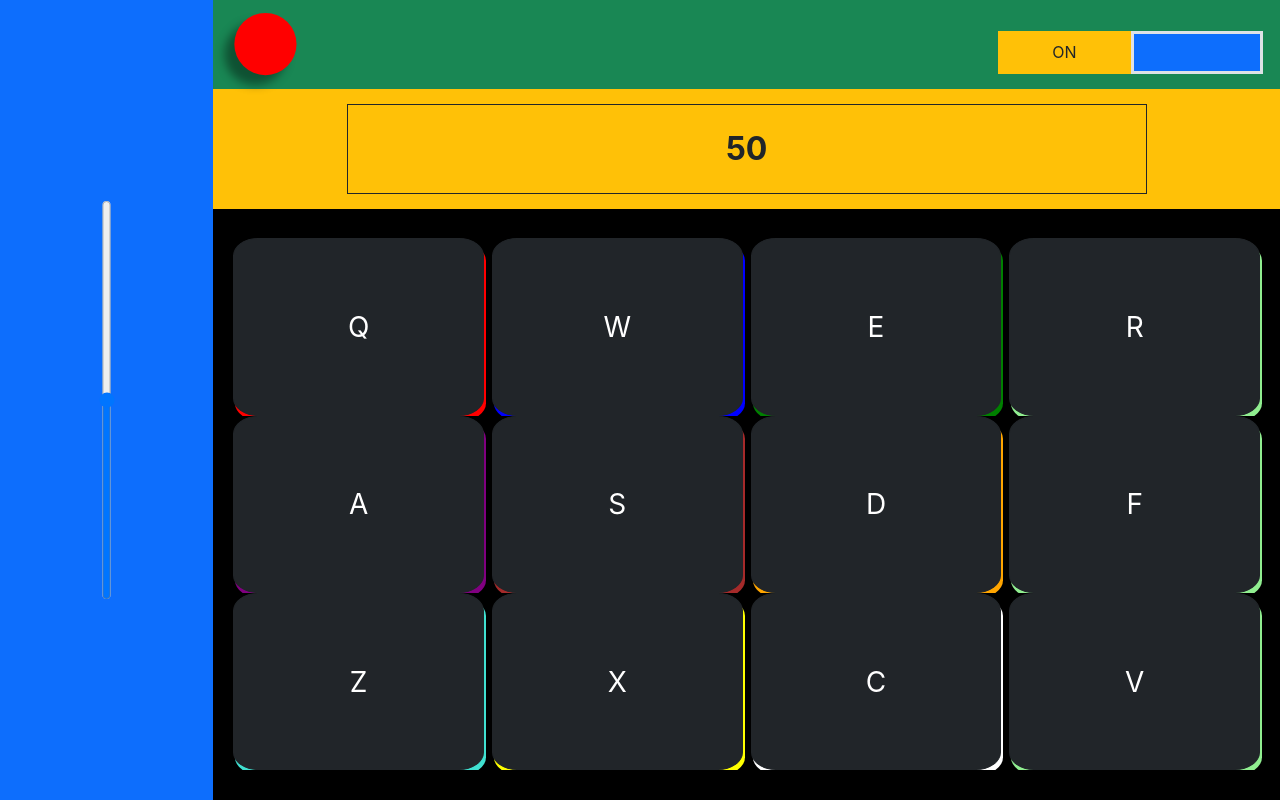
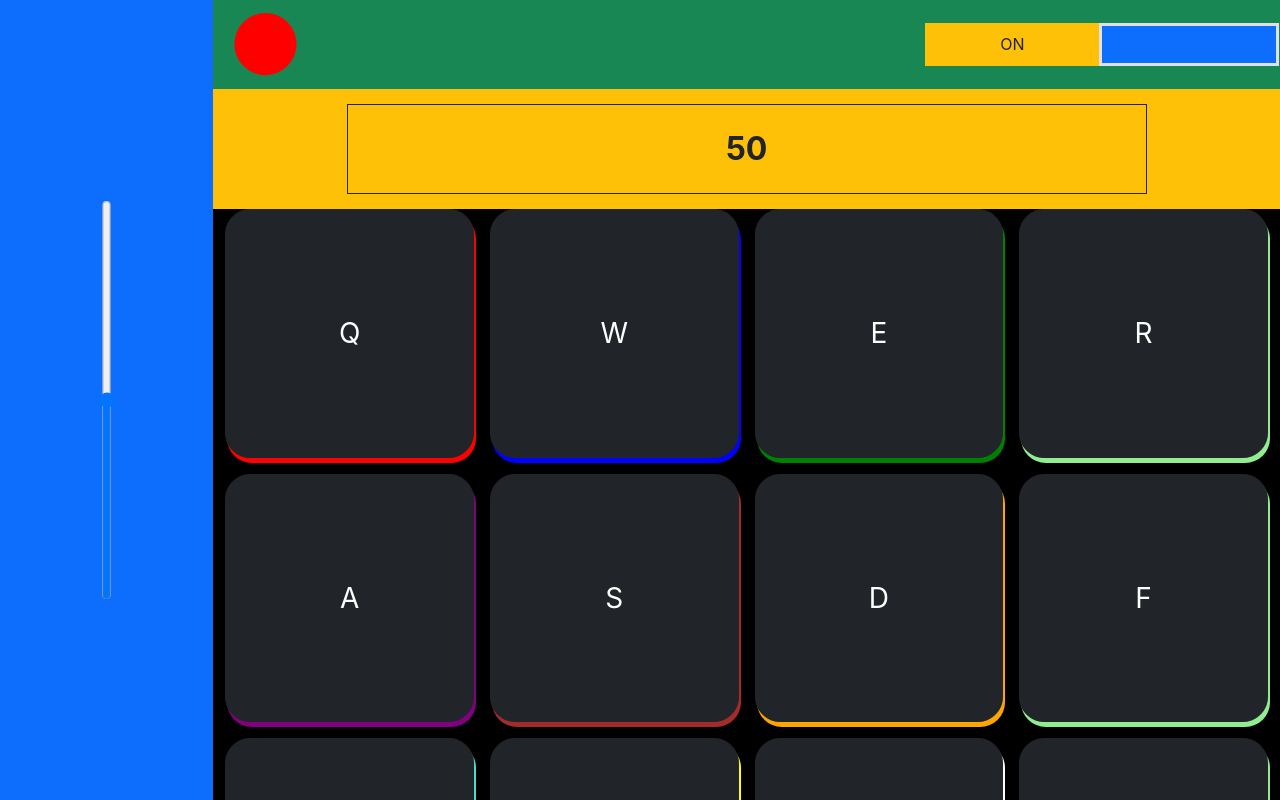
Before and after one commit to Cg9291/music-box, a React (Create React App) app: page / in a window 1280 px wide. Built offline with nearby package versions, Linux system fonts and the light colour scheme.

Commit message:
fixed layout of drum pad + power indicator row

```diff
--- a/src/App.scss
+++ b/src/App.scss
@@ -64,7 +64,6 @@ input[type="range"]::-webkit-slider-thumb {
 		flex: 0 0 30%;
 		//height: 100%;
 		overflow: hidden;
-
 	}
 	//background-color: green;
 }
@@ -77,7 +76,7 @@ input[type="range"]::-webkit-slider-thumb {
 	@media screen and (orientation: landscape) {
 		padding: 0 !important;
 		overflow: hidden;
-    height: 100%;
+		height: 100%;
 		//flex: 0 0 15%;
 	}
 }
@@ -126,35 +125,13 @@ input[type="range"]::-webkit-slider-thumb {
 	@media screen and (orientation: landscape) {
 		overflow: hidden;
 		justify-content: center !important;
-    padding: 0 !important;
-    //justify-content: space-around !important;
+		padding: 0 !important;
+		//justify-content: space-around !important;
 	}
 }
 
-// input[type=range]:focus {
-//   outline: none; /* Removes the blue border. You should probably do some kind of focus styling for accessibility reasons though. */
-// }
-
-// input[type=range]::-ms-track {
-//   width: 100%;
-//   cursor: pointer;
-
-//   /* Hides the slider so custom styles can be added */
-//   background: transparent;
-//   border-color: transparent;
-//   color: transparent;
-// }
-
-svg {
+/* svg {
 	filter: drop-shadow(-10px 10px 5px rgb(0 0 0 /0.4));
 	max-height: 100%;
 	overflow: visible;
-}
-
-/*#id{
-  display: grid;
-  grid-template-areas:
-  "toggle . . . . slider"
-  "display display display display display slider"
-  ". . . . . slider";
-}*/
+} */
--- a/src/components/Buttons.js
+++ b/src/components/Buttons.js
@@ -77,14 +77,13 @@ export default function Buttons(props) {
 		audioRefs: audioRefs,
 	};
 
-	const rowStyle = "row pad-row w-100 px-3 gx-3";
-
 	return (
 		<div
 			id="pad"
-			className="col d-flex flex-column justify-content-evenly align-items-center h-100 m-0 px-0 py-0 bg-black"
+			className="col-12 align-content-center m-0 px-0 py-0 bg-black"
 		>
-			<div className={rowStyle}>
+			{/* justify-content-evenly align-items-center */}
+			<div className="row row-cols-4 mx-1 gx-3 gy-3">
 				<PadButtons
 					id="1"
 					keyid="Q"
@@ -105,9 +104,8 @@ export default function Buttons(props) {
 					keyid="R"
 					boxshadowcolor="lightgreen"
 				/>
-			</div>
-
-			<div className={rowStyle}>
+				{/* </div> */}
+				{/* <div className={rowStyle}> */}
 				<PadButtons
 					id="5"
 					keyid="A"
@@ -128,9 +126,8 @@ export default function Buttons(props) {
 					keyid="F"
 					boxshadowcolor="lightgreen"
 				/>
-			</div>
-
-			<div className={rowStyle}>
+				{/* </div>
+			<div className={rowStyle}> */}
 				<PadButtons
 					id="9"
 					keyid="Z"
--- a/src/components/PadButtons.js
+++ b/src/components/PadButtons.js
@@ -2,10 +2,11 @@ import sax from "../audio/Midnight Sillage Kit/Sax_Midnight_Sillage.mp3";
 
 export default function PadButtons(props) {
 	return (
+		<div className="col ">
 			<button
 				id={props.id}
 				ref={ref => (props.buttonRefs.current[props.keyid] = ref)}
-			className="col btn drum-btn btn-dark mx-1 px-0"
+				className="p-0 justify-content-center btn drum-btn btn-dark ratio ratio-1x1"
 				onClick={() => props.playSound([props.keyid])}
 				style={{ boxShadow: `2px 5px ${props.boxshadowcolor}` }}
 			>
@@ -22,5 +23,6 @@ export default function PadButtons(props) {
 					Your browser does not support this type of file.
 				</audio>
 			</button>
+		</div>
 	);
 }
--- a/src/components/ToggleButton.js
+++ b/src/components/ToggleButton.js
@@ -1,30 +1,25 @@
 export default function ToggleButton(props) {
 	return (
-		<div
-			className="container-fluid row m-0 p-0 border border-success bg-warning h-50 w-25 mt-3 ms-0 me-3"
-			style={{ minHeight: "25px" }}
-		>
+		<div className="col-4  m-0 p-0 border border-success bg-warning h-50 ">
+			<div className="row mx-0 h-100">
 				{props.toggle ? (
 					<>
-					<div className="col-6 d-flex justify-content-center align-items-center">
-						ON
-					</div>
+						<div className="col p-0 text-center align-content-center">ON</div>
 						<button
-						className=" col-6 m-0 p-0 border border-3 bg-primary "
+							className=" col m-0 p-0 border border-3 bg-primary "
 							onClick={props.switchToggle}
 						></button>
 					</>
 				) : (
 					<>
 						<button
-						className=" col-6 m-0 p-0 bg-primary border border-3"
+							className=" col m-0 p-0 bg-primary border border-3"
 							onClick={props.switchToggle}
 						></button>
-					<div className="col-6 d-flex justify-content-center align-items-center">
-						OFF
-					</div>
+						<div className="col p-0 text-center align-content-center">OFF</div>
 					</>
 				)}
 			</div>
+		</div>
 	);
 }
```
Also changed, not shown: 1 other file (tests, documents, lock files or other folders). Lines whose indentation alone changed are shown as unchanged.
